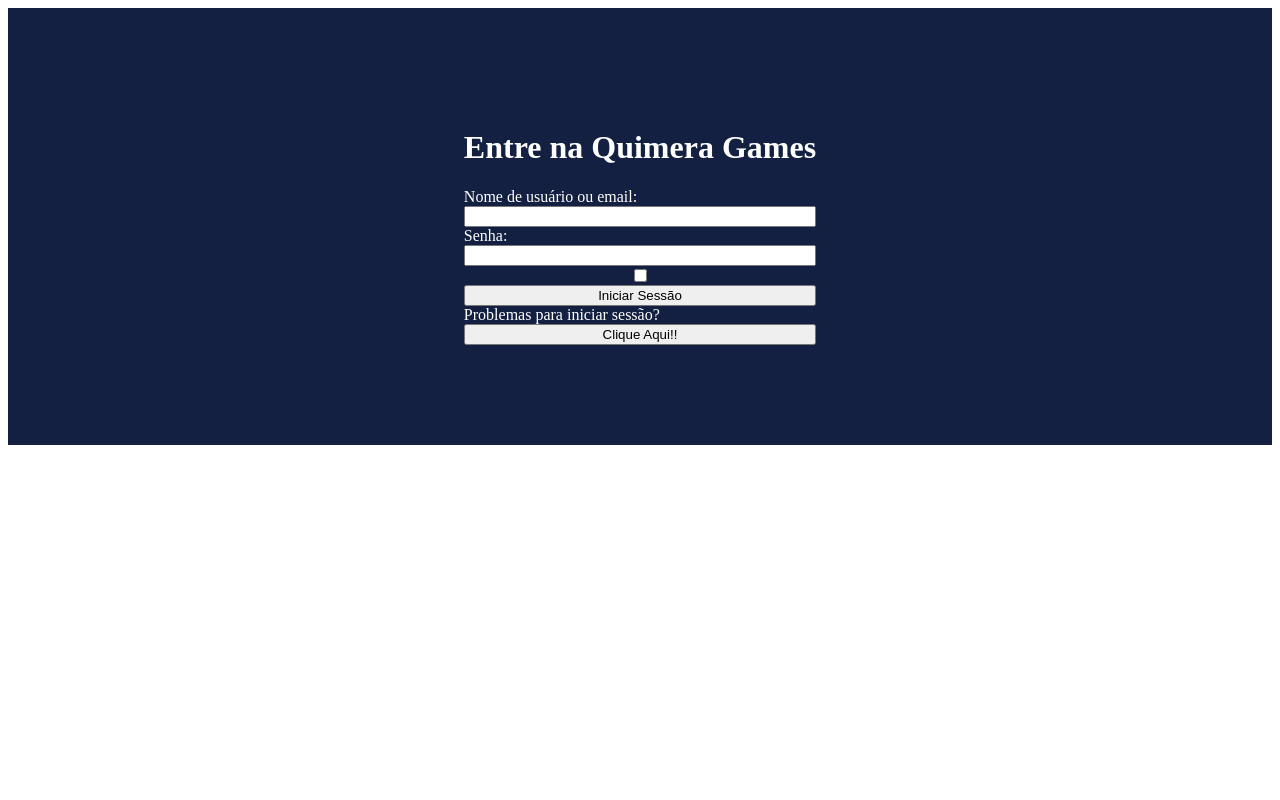
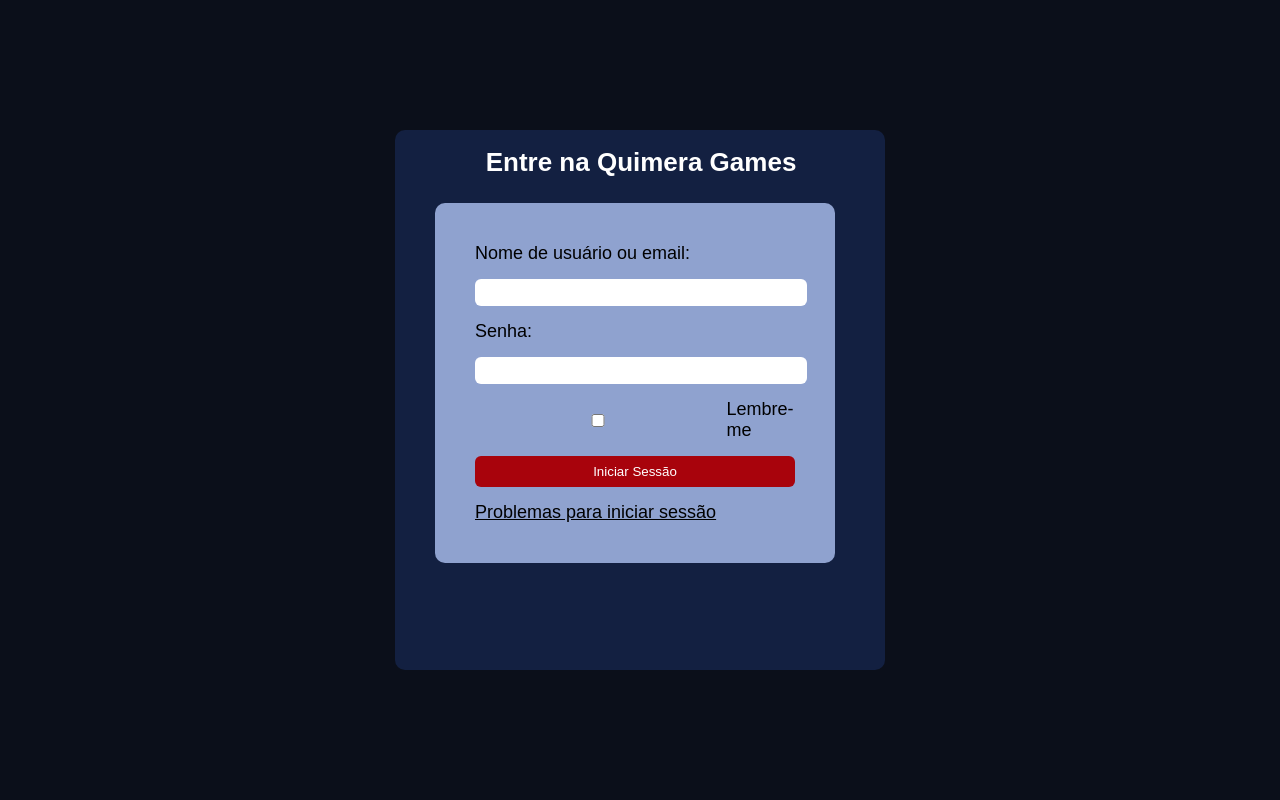
Before and after one commit to Guilherme-odias/ProjIntegrador, a PHP site: page /Entrar/Entrar.html in a window 1280 px wide. Run offline with PHP 8.4, Linux system fonts and the light colour scheme.

Commit message:
dfsd
dfdf

```diff
--- a/Site_QuimeraGames/Entrar/Entrar.html
+++ b/Site_QuimeraGames/Entrar/Entrar.html
@@ -3,27 +3,32 @@
 <head>
     <meta charset="UTF-8">
     <meta name="viewport" content="width=device-width, initial-scale=1.0">
-    <title>Document</title>
+    <title>Entrar</title>
          <link rel="stylesheet" href="Estyles.css">
 </head>
 <body>
-    <div class = "Conteudo">
+
+<div class="h1box">
     <h1> Entre na Quimera Games </h1>
 
-    <label> Nome de usuário ou email: </label>
+    <div class="conteudo">
 
-    <input></input>
+<label>Nome de usuário ou email:</label>
+<input id="nome_usuario">
 
-    <label> Senha: </label>
+<label>Senha:</label>
+<input id="senha_usuario">
 
-    <input></input>
+    <div class="lembrar">
+  <input type="checkbox" id="lembrar">
+  <label for="lembrar">Lembre-me</label>
+    </div>
 
-    <input type = "checkbox"> </input>
+<button class="iniciar_sessao">Iniciar Sessão</button>
 
-    <button>  Iniciar Sessão  </button>
+<a href="#" class="problemas_iniciar">Problemas para iniciar sessão</a>
 
-    <label> Problemas para iniciar sessão? </label>
-    <button> Clique Aqui!! </button>
     </div>
+</div>
 </body>
 </html>
--- a/Site_QuimeraGames/Entrar/Estyles.css
+++ b/Site_QuimeraGames/Entrar/Estyles.css
@@ -1,8 +1,72 @@
-.Conteudo {
-  display: grid;
+body {
+  margin: 0;
+  height: 100vh;
+
+  display: flex;
+  flex-direction: column;
   justify-content: center;
   align-items: center;
-  padding: 100px 50px;
+
+  background-color: #0b0f1a;
+  font-family: Arial, Helvetica, sans-serif;
+}
+
+h1 {
+  color: white;
+  margin-bottom: 25px;
+  text-align: center;
+  font-size: 26px;
+  margin-right: 28px;
+}
+
+.h1box {
+  border-radius: 10px;
+  width: 440px;
+  height: 540px;
+  padding-right: 10px;
+  padding-left: 40px;
   background-color: rgb(19, 32, 65);
-  color: #fff;
-};
+}
+
+.iniciar_sessao {
+  color: #ffffff;
+  background-color: #A8030C;
+}
+
+.problemas_iniciar {
+  display: flex;
+  text-align: center;
+  color: black;
+}
+
+.conteudo {
+  width: 320px;
+  display: flex;
+  flex-direction: column;
+  gap: 15px;
+  background-color: #8fa2cf;
+  padding: 40px;
+  color: rgb(0, 0, 0);
+  border-radius: 10px;
+  font-size: 18px;
+}
+
+.lembrar {
+  display: flex;
+  align-items: center;
+  gap: 6px;
+}
+
+input {
+  width: 100%;
+  padding: 6px;
+  border-radius: 6px;
+  border: none;
+}
+
+button {
+  padding: 8px;
+  border-radius: 6px;
+  border: none;
+  cursor: pointer;
+}
```
